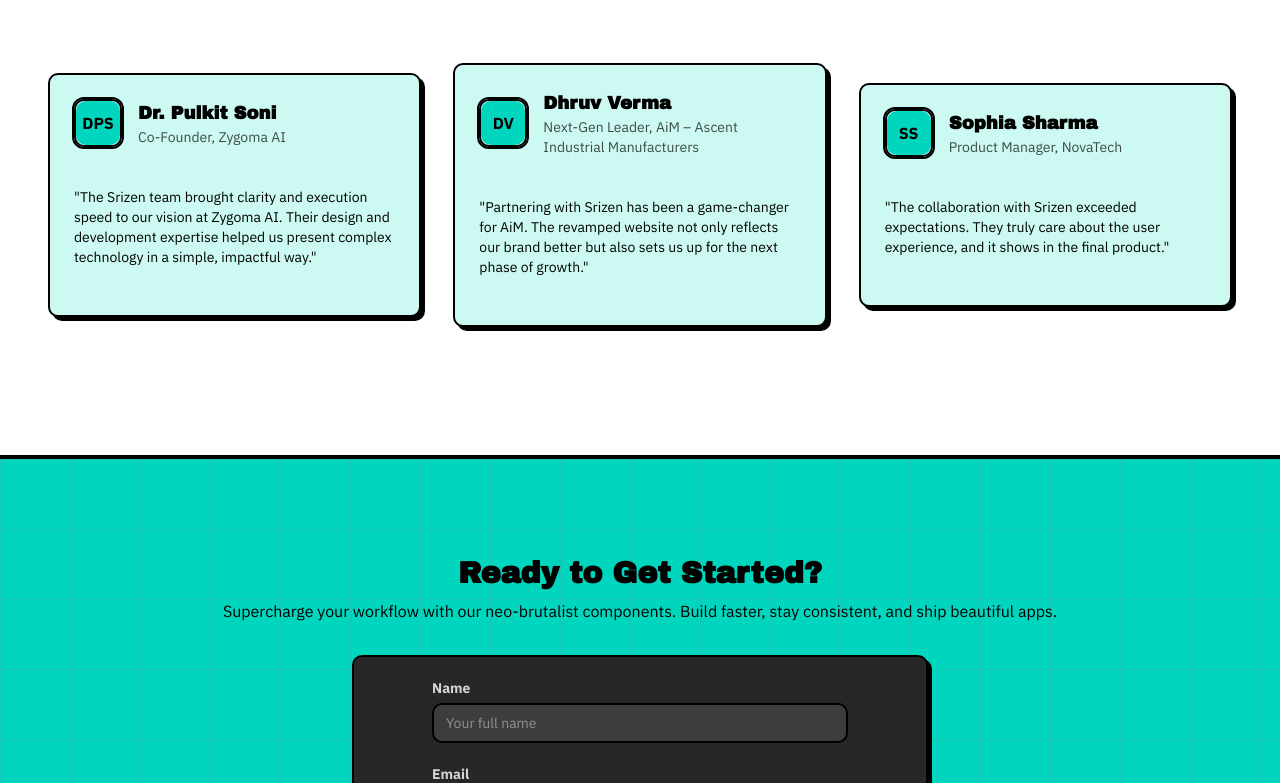
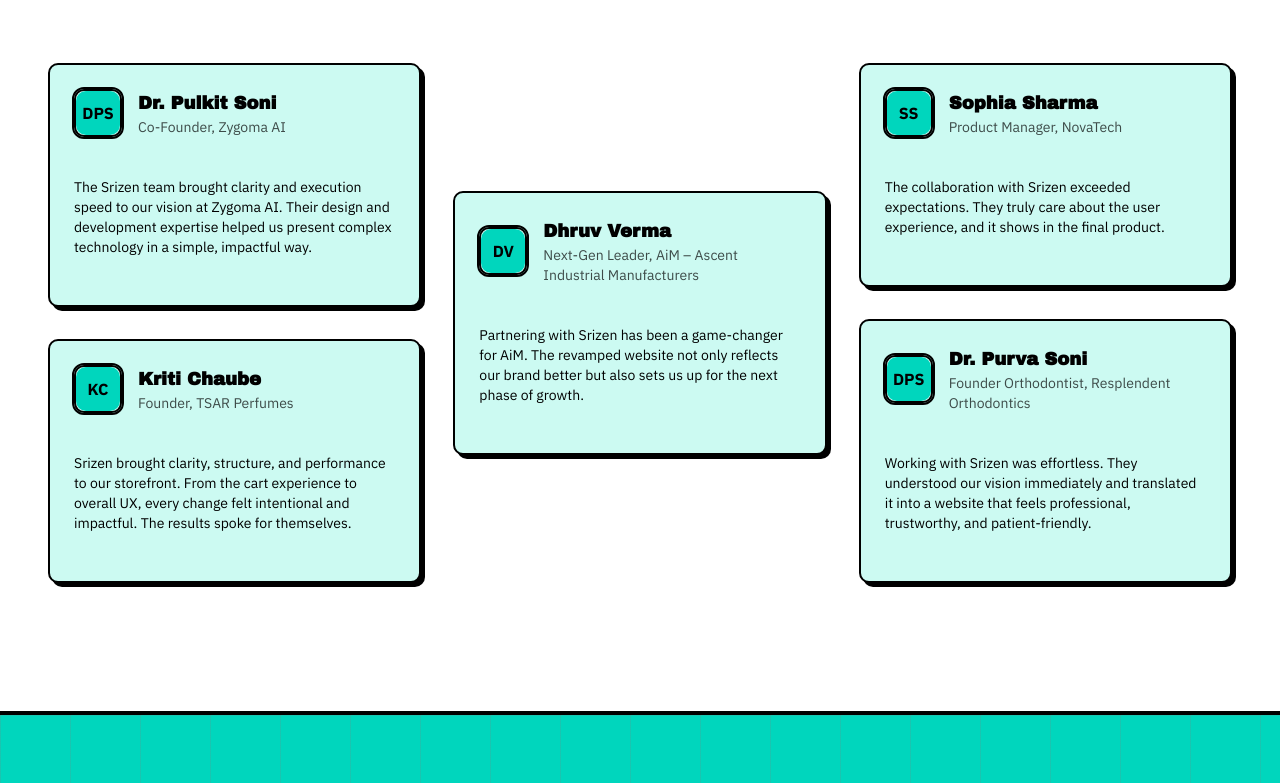
Before and after one commit to pranavsoni1101/srizen, a Next.js app: page / in a window 1280 px wide. Shown: the part 3096-3879 px from the top of the page. Built offline with nearby package versions, Linux system fonts and the light colour scheme.

Commit message:
Updated the testimonial card to include Dr purva and kriti

```diff
--- a/app/page.tsx
+++ b/app/page.tsx
@@ -126,6 +126,15 @@
       testimonial:
         "The Srizen team brought clarity and execution speed to our vision at Zygoma AI. Their design and development expertise helped us present complex technology in a simple, impactful way.",
     },
+
+    {
+      name: "Kriti Chaube",
+      role: "Founder, TSAR Perfumes",
+      image:
+        "https://images.unsplash.com/photo-1544005313-94ddf0286df2?q=80&w=1080&auto=format&fit=crop",
+      testimonial:
+        "Srizen brought clarity, structure, and performance to our storefront. From the cart experience to overall UX, every change felt intentional and impactful. The results spoke for themselves.",
+    },
   ];
 
   // Testimonial 3 - Placeholder / Future client
@@ -137,6 +146,14 @@
         "https://images.unsplash.com/photo-1502685104226-ee32379fefbe?q=80&w=1080&auto=format&fit=crop",
       testimonial:
         "The collaboration with Srizen exceeded expectations. They truly care about the user experience, and it shows in the final product.",
+    },
+    {
+      name: "Dr. Purva Soni",
+      role: "Founder Orthodontist, Resplendent Orthodontics",
+      image:
+        "https://images.unsplash.com/photo-1559839734-2b71ea197ec2?q=80&w=1080&auto=format&fit=crop",
+      testimonial:
+        "Working with Srizen was effortless. They understood our vision immediately and translated it into a website that feels professional, trustworthy, and patient-friendly.",
     },
   ];
 
@@ -236,9 +253,8 @@
           {showcases.map((showcase, i) => (
             <div
               key={i}
-              className={`bag-grid p-8 border-border ${
-                i % 2 === 0 ? "border-r-4 border-b-4" : "border-b-4"
-              } ${i >= showcases.length - 2 ? "border-b-0" : ""}`}
+              className={`bag-grid p-8 border-border ${i % 2 === 0 ? "border-r-4 border-b-4" : "border-b-4"
+                } ${i >= showcases.length - 2 ? "border-b-0" : ""}`}
             >
               <ShowcaseCard {...showcase} />
             </div>
--- a/components/testimonial-card.tsx
+++ b/components/testimonial-card.tsx
@@ -39,7 +39,7 @@
       </div>
     </CardHeader>
     <CardContent className="mt-4 text-sm">
-      <p>"{testimonial}"</p>
+      <p>{testimonial}</p>
     </CardContent>
     <CardFooter>{/* Optional: Add a source or date */}</CardFooter>
   </Card>
```
Also changed, not shown: package.json (+4 -3 lines), 1 other file (tests, documents, lock files or other folders).
